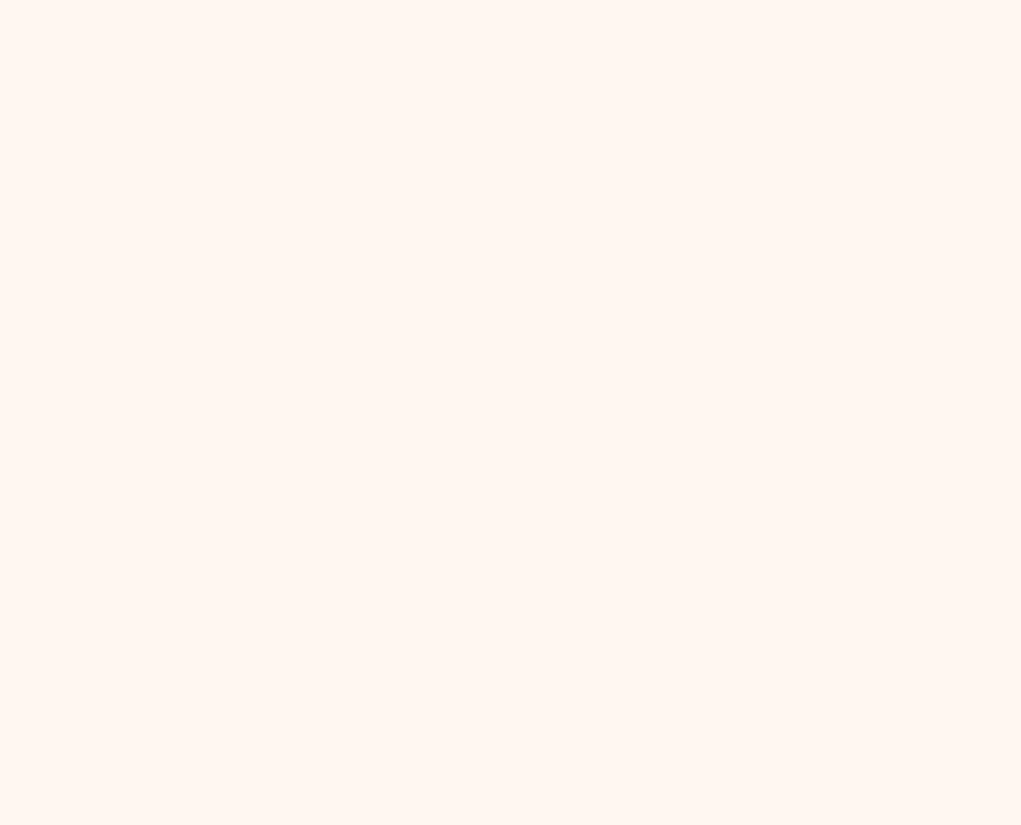
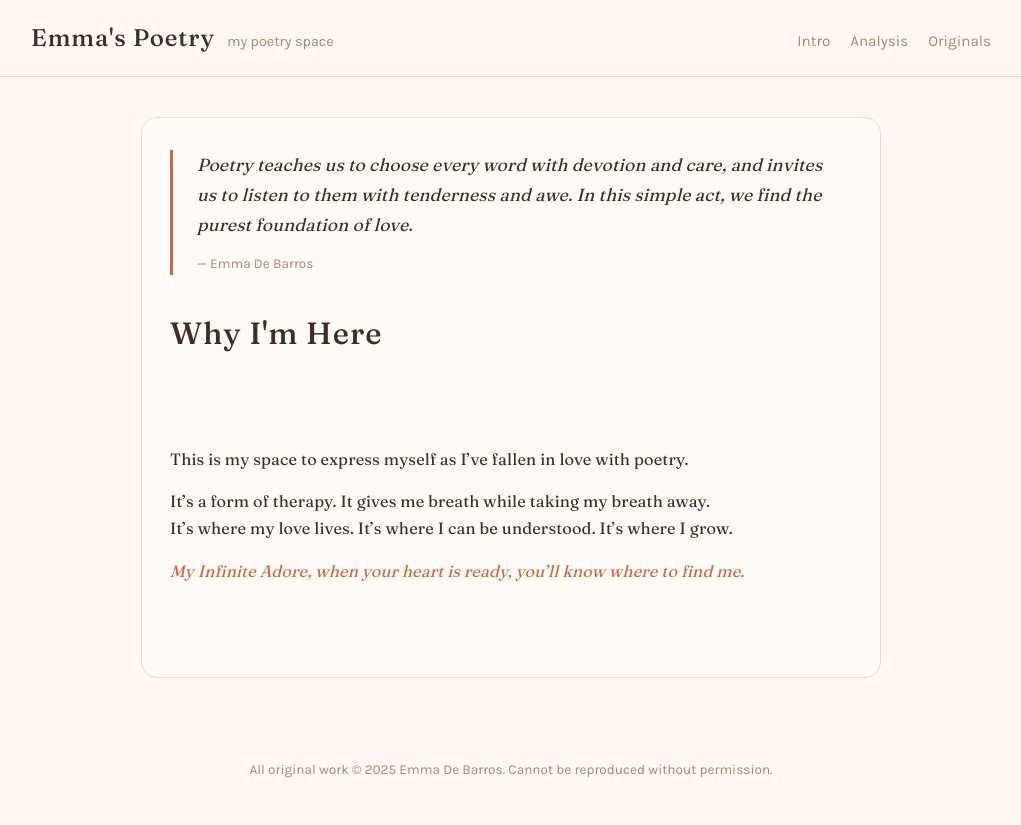
Before and after one commit to emdebarros/poetry-blog, a plain HTML site: page index.html in a window 1280 px wide. Shown: the whole page, without its empty margins (129-1150 px from the left). Before the commit the page ends 800 px from the top, so only its background shows below. Drawn offline with Linux system fonts and the light colour scheme.

Commit message:
Add styles and structure for poetry site

```diff
--- a/index.html
+++ b/index.html
@@ -193,3 +193,172 @@
       padding: 0.65rem 0.5rem;
       border-radius: 0.75rem;
       cursor: pointer;
+    }
+
+    .item:hover {
+      background: #fef2e9;
+    }
+
+    .item-title {
+      font-weight: 600;
+      font-size: 0.97rem;
+    }
+
+    .item-meta {
+      color: var(--muted);
+      font-size: 0.8rem;
+    }
+
+    article {
+      border-radius: 1rem;
+      padding: 2rem 1.75rem 2.25rem;
+      background: var(--card);
+      border: 1px solid var(--border);
+    }
+
+    @media (max-width: 700px) {
+      article {
+        padding: 1.5rem 1.25rem 2rem;
+      }
+    }
+
+    /* Intro quote styled like the screenshot */
+    #intro-quote-slot[hidden] {
+      display: none;
+    }
+
+    .intro-quote-card {
+      border-left: 3px solid var(--accent);
+      padding-left: 1.5rem;
+      margin-bottom: 2rem;
+      max-width: 42rem;
+    }
+
+    .intro-quote-text {
+      font-family: "Fraunces", ui-serif, Georgia, "Times New Roman", serif;
+      font-size: 1.1rem;
+      font-style: italic;
+      letter-spacing: 0.01em;
+    }
+
+    .intro-quote-author {
+      margin-top: 0.75rem;
+      font-size: 0.85rem;
+      color: var(--muted);
+    }
+
+    .poem-title {
+      font-family: "Fraunces", ui-serif, Georgia, "Times New Roman", serif;
+      font-size: clamp(1.5rem, 2.4vw, 2rem);
+      margin: 0 0 0.4rem 0;
+      letter-spacing: 0.03em;
+    }
+
+    .meta {
+      color: var(--muted);
+      font-size: 0.9rem;
+      margin-bottom: 1.3rem;
+      display: flex;
+      gap: 0.5rem;
+      flex-wrap: wrap;
+    }
+
+    .poem {
+      font-family: "Fraunces", ui-serif, Georgia, "Times New Roman", serif;
+      white-space: pre-wrap;
+      letter-spacing: 0.01em;
+      font-size: 1.02rem;
+    }
+
+    .intro-body {
+      display: flex;
+      flex-direction: column;
+      gap: 0.9rem;
+      margin-top: 0.25rem;
+      max-width: 46rem;
+    }
+
+    .intro-body p {
+      margin: 0;
+    }
+
+    .intro-body p:last-child {
+      font-style: italic;
+      color: var(--accent);
+    }
+
+    footer {
+      text-align: center;
+      color: var(--muted);
+      padding: 2.25rem 1rem 2.75rem;
+      font-size: 0.85rem;
+    }
+  </style>
+</head>
+<body>
+  <header>
+    <div class="wrap brand" role="banner">
+      <h1>Emma's Poetry</h1>
+      <small>my poetry space</small>
+      <span style="margin-left: auto"></span>
+      <nav class="tabs" aria-label="Sections">
+        <a href="#/intro" title="Introduction">Intro</a>
+        <a href="#/analyses" title="Poem analyses">Analysis</a>
+        <a href="#/originals" title="My originals">Originals</a>
+      </nav>
+    </div>
+  </header>
+
+  <main class="grid" id="app">
+    <!-- Sidebar (hidden on Intro) -->
+    <aside class="panel" aria-label="Sidebar">
+      <div class="sidebar-main">
+        <div class="search" role="search">
+          <svg
+            width="18"
+            height="18"
+            viewBox="0 0 24 24"
+            fill="none"
+            aria-hidden="true"
+          >
+            <path
+              d="M21 21l-4.35-4.35m1.6-4.65a6.95 6.95 0 11-13.9 0 6.95 6.95 0 0113.9 0z"
+              stroke="currentColor"
+              stroke-width="1.6"
+              stroke-linecap="round"
+            />
+          </svg>
+          <input
+            id="q"
+            type="search"
+            placeholder="Search… (title or text)"
+            autocomplete="off"
+          />
+        </div>
+        <div class="list" id="list" role="list"></div>
+      </div>
+    </aside>
+
+    <!-- Main content -->
+    <section>
+      <article aria-live="polite" aria-busy="false">
+        <!-- Intro quote gets rendered here on the intro page -->
+        <div id="intro-quote-slot" hidden></div>
+
+        <h2 class="poem-title" id="title">Welcome</h2>
+        <div class="meta" id="meta"></div>
+        <div class="poem" id="poem">Loading poems…</div>
+      </article>
+    </section>
+  </main>
+
+  <footer>
+    <span>
+      All original work © <span id="year"></span> Emma De Barros.
+      Cannot be reproduced without permission.
+    </span>
+  </footer>
+
+  <script src="script.js"></script>
+</body>
+</html>
```
